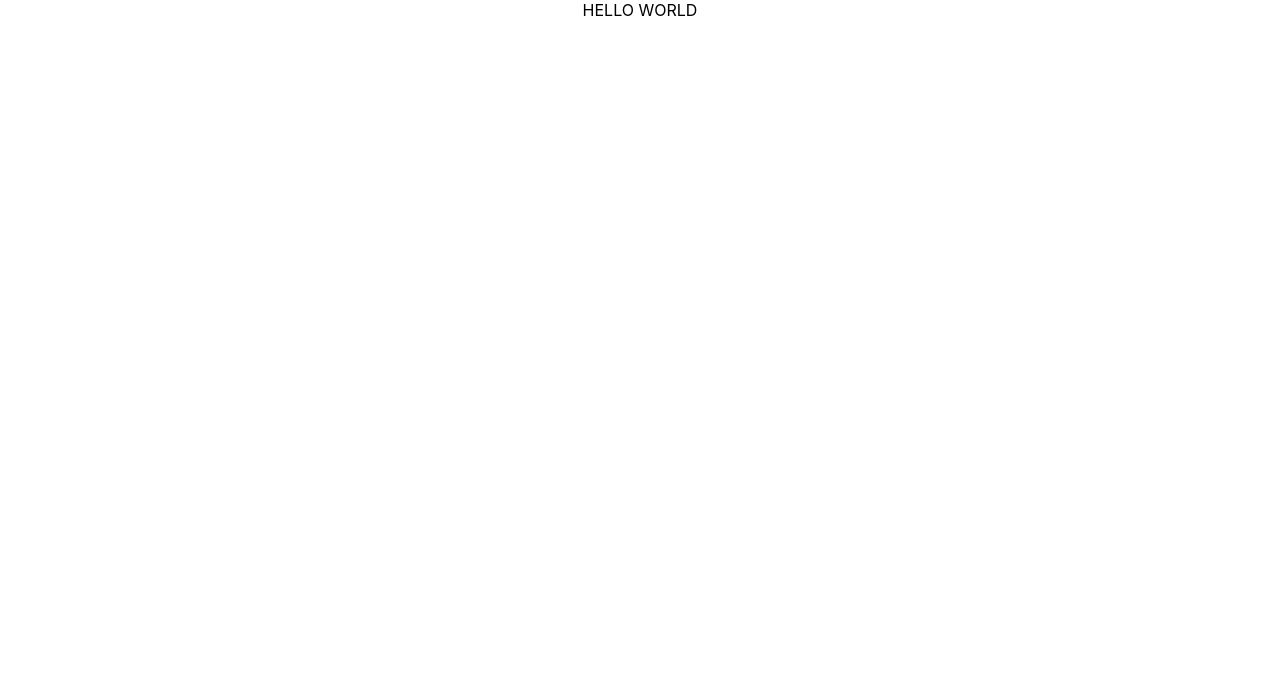
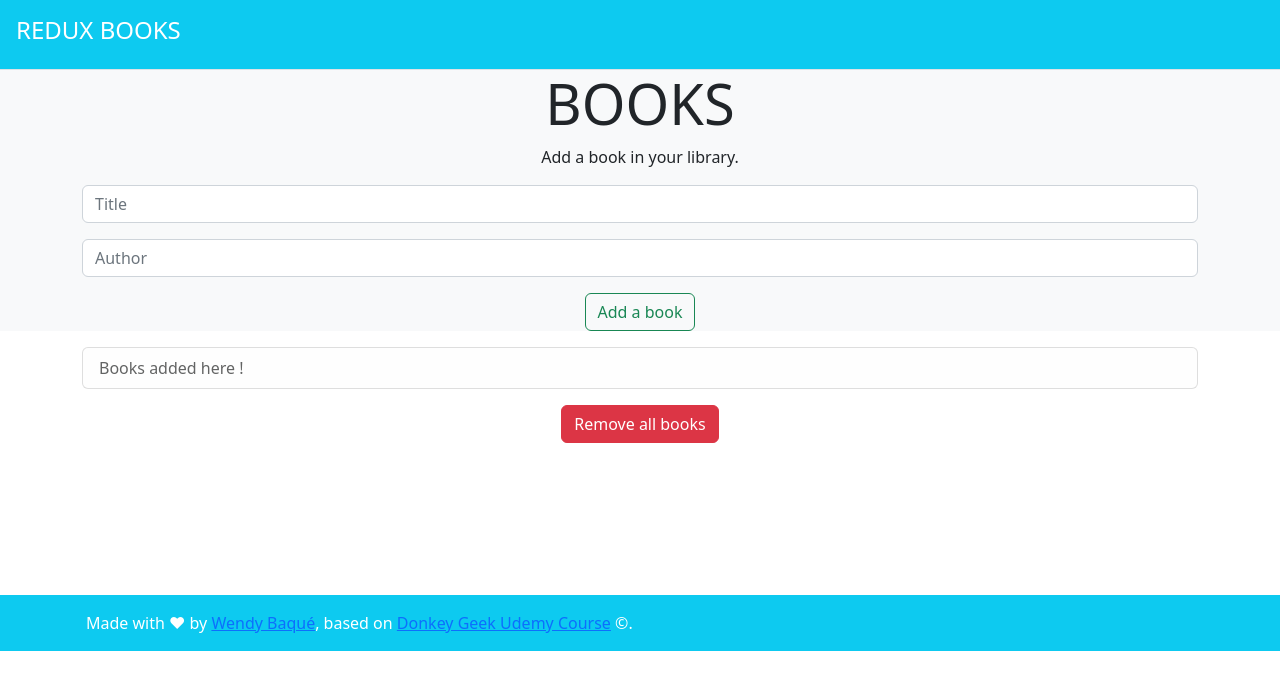
Before and after one commit to wendybaque/React-Redux-Book-App, a React (Create React App) app: page / in a window 1280 px wide. Shown: the top 690 px of the page. Built offline with nearby package versions, Linux system fonts and the light colour scheme.

Commit message:
Vidéo 191 : app style and AddBooks.js component

```diff
--- a/package.json
+++ b/package.json
@@ -6,6 +6,7 @@
     "@testing-library/jest-dom": "^5.16.5",
     "@testing-library/react": "^13.3.0",
     "@testing-library/user-event": "^13.5.0",
+    "bootstrap": "^5.2.0",
     "react": "^18.2.0",
     "react-dom": "^18.2.0",
     "react-scripts": "5.0.1",
--- a/public/index.html
+++ b/public/index.html
@@ -14,6 +14,7 @@
     <title>Redux Books App | Udemy</title>
   </head>
   <body>
+
     <noscript>You need to enable JavaScript to run this app.</noscript>
     <div id="root"></div>
   </body>
--- a/src/App.css
+++ /dev/null
@@ -1,38 +0,0 @@
-.App {
-  text-align: center;
-}
-
-.App-logo {
-  height: 40vmin;
-  pointer-events: none;
-}
-
-@media (prefers-reduced-motion: no-preference) {
-  .App-logo {
-    animation: App-logo-spin infinite 20s linear;
-  }
-}
-
-.App-header {
-  background-color: #282c34;
-  min-height: 100vh;
-  display: flex;
-  flex-direction: column;
-  align-items: center;
-  justify-content: center;
-  font-size: calc(10px + 2vmin);
-  color: white;
-}
-
-.App-link {
-  color: #61dafb;
-}
-
-@keyframes App-logo-spin {
-  from {
-    transform: rotate(0deg);
-  }
-  to {
-    transform: rotate(360deg);
-  }
-}
--- a/src/App.js
+++ b/src/App.js
@@ -1,9 +1,13 @@
-import './App.css';
+import Footer from './components/Footer';
+import Navbar from './components/Navbar';
+import AddBooks from './containers/AddBooks';
 
 function App() {
   return (
     <div className="App">
-     HELLO WORLD
+     <Navbar />
+     <AddBooks />
+     <Footer />
     </div>
   );
 }
--- /dev/null
+++ b/src/components/Footer.js
@@ -0,0 +1,13 @@
+import React from 'react'
+
+function Footer() {
+  return (
+    <footer className='footer text-white bg-info mt-5'>
+        <div className='container p-3'>
+            <span>Made with ❤ by <a href="https://wendybaquedevweb.netlify.app/" alt="Redirection vers le portfolio de Wendy Baqué" target="_blank" rel="noreferrer">Wendy Baqué</a>, based on <a href="https://www.udemy.com/course/formation-react-js-pour-tous" alt="redirection vers Udemy" target="_blank" rel="noreferrer">Donkey Geek Udemy Course</a> &copy;. </span>
+        </div>
+    </footer>
+  )
+}
+
+export default Footer
--- /dev/null
+++ b/src/components/Navbar.js
@@ -0,0 +1,15 @@
+import React from 'react'
+
+function Navbar() {
+  return (
+    <header>
+      <div className='d-flex flex-column flex-md-row p-3 border-bottom bg-info text-white'>
+        <h4 className='mr-md-auto'>
+          <a href="/" alt="retour à l'accueil" className='text-decoration-none text-white'>REDUX BOOKS</a>
+        </h4>
+      </div>
+    </header>
+  )
+}
+
+export default Navbar
--- /dev/null
+++ b/src/containers/AddBooks.js
@@ -0,0 +1,43 @@
+import React from 'react'
+
+function AddBooks() {
+  return (
+    <main role="main">
+        <div className='jumbotron jumbotron-fluid bg-light'>
+            <div className='container text-center'>
+                <h1 className='display-4'>BOOKS</h1>
+                <p>Add a book in your library.</p>
+
+                <form className='form-inline justify-content-center'>
+                    <div className='form-group'>
+                        <input type="text" className='form-control' placeholder='Title' required></input>
+                    </div>
+                    <div className='form-group'>
+                        <input type="text" className='form-control mt-3' placeholder='Author' required></input>
+                    </div>
+                    <div className='form-group'>
+                        <button className='btn btn-outline-success mt-3'>Add a book</button>
+                    </div>
+                </form>
+
+            </div>
+        </div>
+
+        <div className='container mt-3' style={{minHeight:'200px'}}>
+            <div className='row'>
+                <div className='col-md-12'>
+                    <ul className='list-group'>
+                        <li className='list-group-item list-group-item-light d-flex justify-content-between'>Books added here !</li>
+                    </ul>
+                    <div className='d-flex justify-content-center'>
+                        <button className='btn btn-danger mt-3 mb-3'>Remove all books</button>
+                    </div>
+                </div>
+            </div>
+        </div>
+
+    </main>
+  )
+}
+
+export default AddBooks
--- a/src/index.js
+++ b/src/index.js
@@ -1,6 +1,7 @@
 import React from 'react';
 import ReactDOM from 'react-dom/client';
 import './index.css';
+import 'bootstrap/dist/css/bootstrap.min.css';
 import App from './App';
 import reportWebVitals from './reportWebVitals';
 
```
Also changed, not shown: 2 other files (tests, documents, lock files or other folders).
